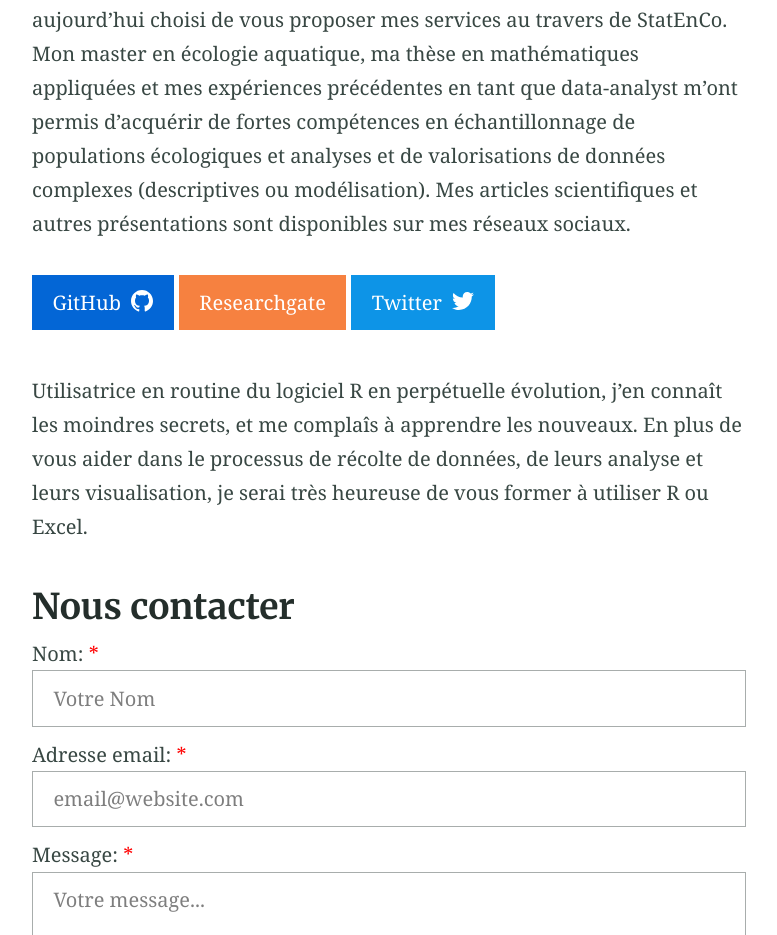
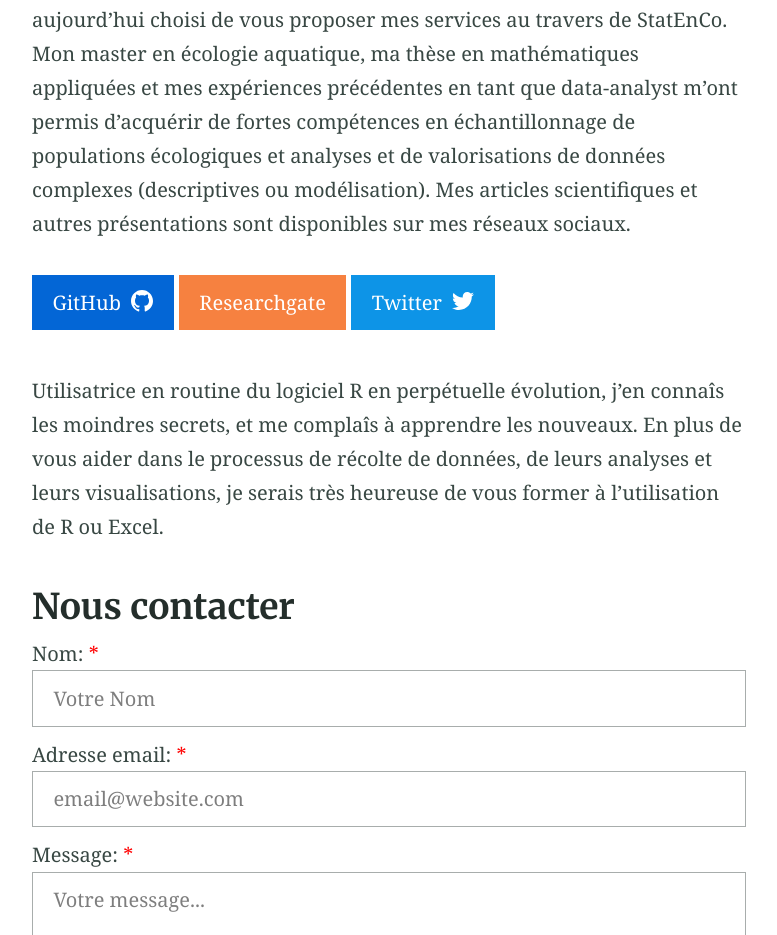
Before and after one commit to Claire-K/Claire-K.github.io, a Jekyll site: the page built from elements.md, in a window 1280 px wide. Shown: the part 995-1930 px from the top of the page, without its empty margins (32-809 px from the left). Built offline with Jekyll 4.4.1, drawn with Linux system fonts in a browser that asks for light colours; our own code applies the rules of GitHub Pages for plain Markdown files.

Commit message:
Update elements.md

```diff
--- a/elements.md
+++ b/elements.md
@@ -15,7 +15,7 @@ Biostatisticienne de formation et passionnée par la donnée, j’ai aujourd’h
 
 {% include button.html text="GitHub" icon="github" link="https://github.com/Claire-K/" color="#0366d6" %} {% include button.html text="Researchgate" link="https://www.researchgate.net/profile/Claire-Kermorvant" color="#f68140" %} {% include button.html text="Twitter" icon="twitter" link="https://twitter.com/KermorvantClai1" color="#0d94e7" %}
 
-Utilisatrice en routine du logiciel R en perpétuelle évolution, j’en connaît les moindres secrets, et me complaîs à apprendre les nouveaux. En plus de vous aider dans le processus de récolte de données, de leurs analyse et leurs visualisation, je serai très heureuse de vous former à utiliser R ou Excel.
+Utilisatrice en routine du logiciel R en perpétuelle évolution, j’en connaîs les moindres secrets, et me complaîs à apprendre les nouveaux. En plus de vous aider dans le processus de récolte de données, de leurs analyses et leurs visualisations, je serais très heureuse de vous former à l'utilisation de R ou Excel.
 
 
 ## Nous contacter
```
